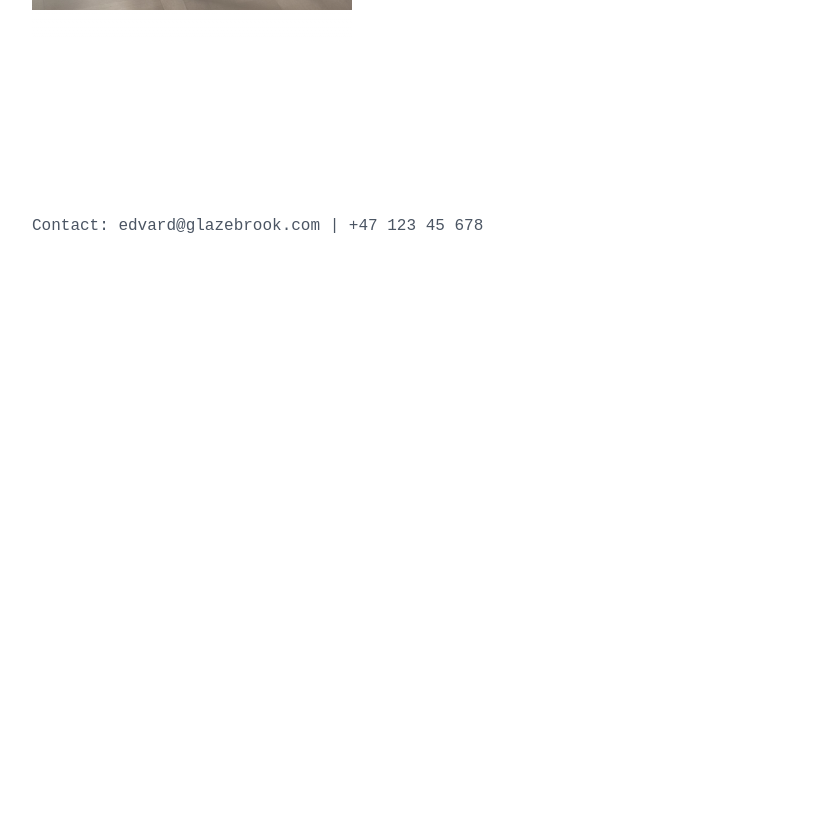
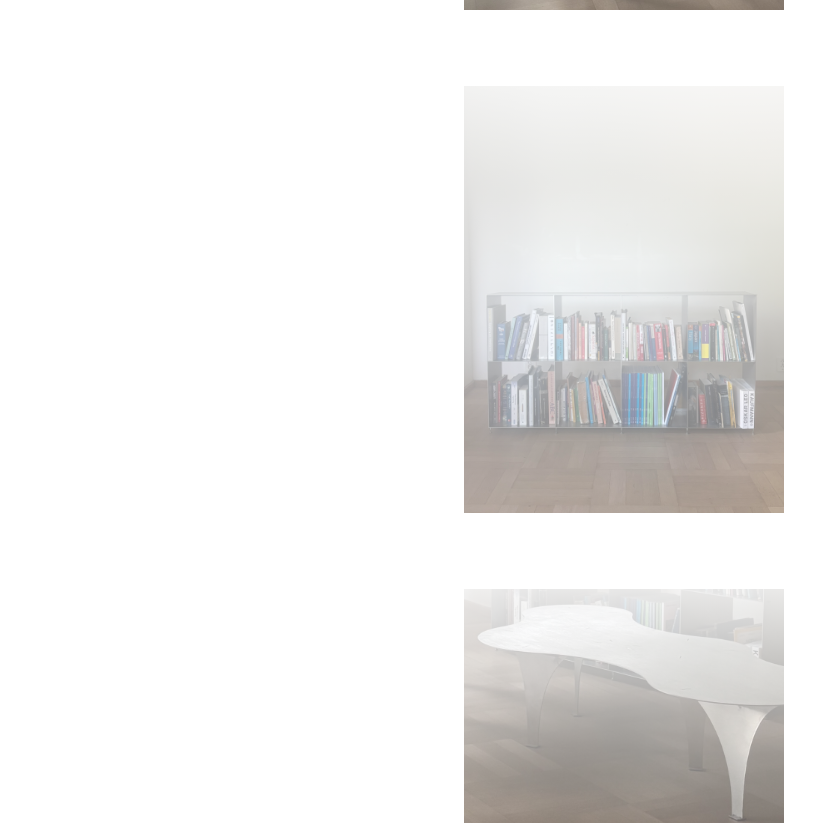
Before and after one commit to EddieGlaze/skarpe_mobler, a React (Vite) app: page /furniture in a window 1280 px wide. Shown: the part 817-1640 px from the top of the page, without its empty margins (32-847 px from the left). Before the commit the page ends 1103 px from the top, so only its background shows below. Built offline with nearby package versions, Linux system fonts and the light colour scheme.

Commit message:
oppdatert fra chat

```diff
--- a/src/App.jsx
+++ b/src/App.jsx
@@ -20,7 +20,70 @@ const furnitureList = [
       `${import.meta.env.BASE_URL}images/chair/chair-3.JPEG`,
     ],
   },
-  // other items truncated for brevity...
+  {
+    id: "shelf1",
+    name: "Skarp Hylle",
+    images: [
+      `${import.meta.env.BASE_URL}images/shelf/shelf-1.JPEG`,
+      `${import.meta.env.BASE_URL}images/shelf/shelf-2.JPEG`,
+      `${import.meta.env.BASE_URL}images/shelf/shelf-3.JPEG`,
+      `${import.meta.env.BASE_URL}images/shelf/shelf-4.JPEG`,
+    ],
+  },
+  {
+    id: "table2",
+    name: "Skarpt Bord II",
+    images: [
+      `${import.meta.env.BASE_URL}images/table/table-2.JPEG`,
+      `${import.meta.env.BASE_URL}images/table/table-1.JPEG`,
+      `${import.meta.env.BASE_URL}images/table/table-3.JPEG`,
+    ],
+  },
+  {
+    id: "chair2",
+    name: "Skarp Stol II",
+    images: [
+      `${import.meta.env.BASE_URL}images/chair/chair-2.JPEG`,
+      `${import.meta.env.BASE_URL}images/chair/chair-1.JPEG`,
+      `${import.meta.env.BASE_URL}images/chair/chair-3.JPEG`,
+    ],
+  },
+  {
+    id: "shelf2",
+    name: "Skarp Hylle II",
+    images: [
+      `${import.meta.env.BASE_URL}images/shelf/shelf-2.JPEG`,
+      `${import.meta.env.BASE_URL}images/shelf/shelf-1.JPEG`,
+      `${import.meta.env.BASE_URL}images/shelf/shelf-3.JPEG`,
+    ],
+  },
+  {
+    id: "table3",
+    name: "Skarpt Bord III",
+    images: [
+      `${import.meta.env.BASE_URL}images/table/table-3.JPEG`,
+      `${import.meta.env.BASE_URL}images/table/table-1.JPEG`,
+      `${import.meta.env.BASE_URL}images/table/table-2.JPEG`,
+    ],
+  },
+  {
+    id: "chair3",
+    name: "Skarp Stol III",
+    images: [
+      `${import.meta.env.BASE_URL}images/chair/chair-3.JPEG`,
+      `${import.meta.env.BASE_URL}images/chair/chair-1.JPEG`,
+      `${import.meta.env.BASE_URL}images/chair/chair-2.JPEG`,
+    ],
+  },
+  {
+    id: "shelf3",
+    name: "Skarp Hylle III",
+    images: [
+      `${import.meta.env.BASE_URL}images/shelf/shelf-3.JPEG`,
+      `${import.meta.env.BASE_URL}images/shelf/shelf-1.JPEG`,
+      `${import.meta.env.BASE_URL}images/shelf/shelf-2.JPEG`,
+    ],
+  },
 ];
 
 const PageTransitionContext = React.createContext();
@@ -52,7 +115,7 @@ const PageTransitionProvider = ({ children }) => {
       <div className={`transition-opacity ease-in-out`} style={{ opacity: isTransitioning ? 0 : 1, transitionDuration: `${transitionDuration}ms` }}>
         {children}
       </div>
-      <div className="fixed inset-0 bg-white -z-10"></div>
+
     </PageTransitionContext.Provider>
   );
 };
@@ -122,8 +185,8 @@ const Home = () => {
 const FurniturePage = () => (
   <LayoutWrapper>
     <Navigation />
-    <div className="flex justify-start pt-28 pl-8">
-      <div className="flex flex-col items-start gap-12 max-w-xl pb-16">
+    <div className="flex justify-center pt-28">
+      <div className="flex flex-col items-center gap-12 max-w-xl pb-16">
         {furnitureList.map((item) => (
           <TransitionLink to={`/furniture/${item.id}`} key={item.id}>
             <div className="relative w-80 group">
@@ -151,7 +214,7 @@ const FurnitureDetail = () => {
     <LayoutWrapper>
       <Navigation />
       <div className="max-w-3xl mx-auto w-full pt-28">
-        <div className="flex flex-col items-center justify-center">
+        <div className="flex flex-col items-center">
           {item.images.map((img, idx) => (
             <img
               key={idx}
```
